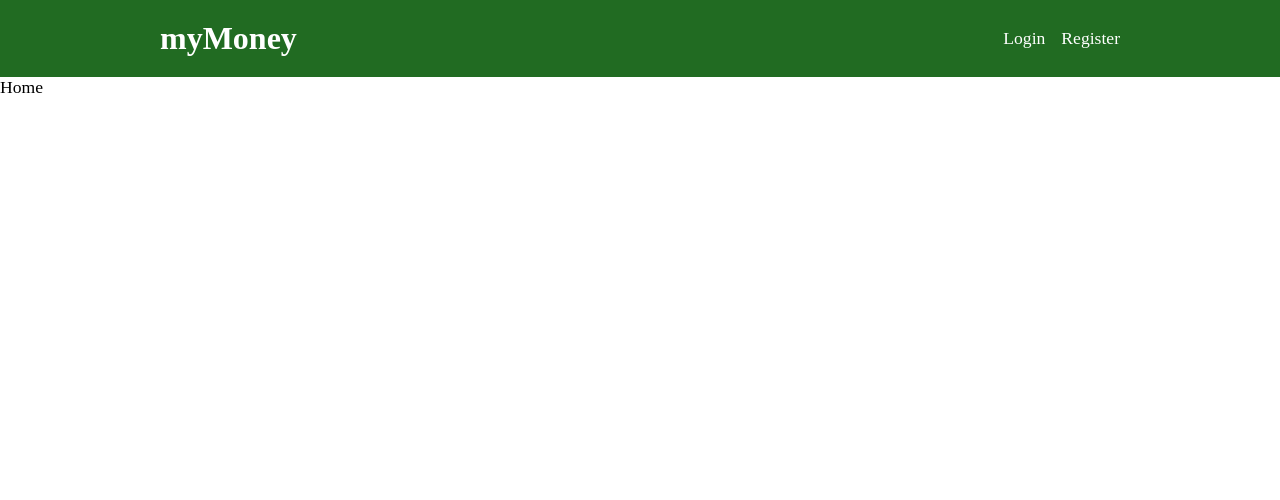
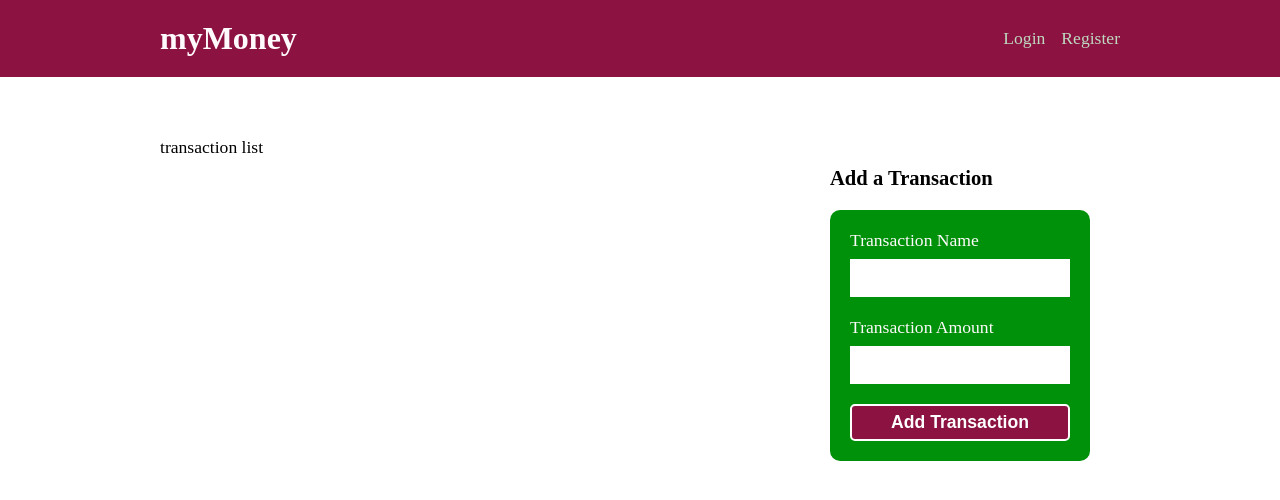
Before and after one commit to joshua-a-jones/finance-tracker, a React (Create React App) app: page / in a window 1280 px wide. Shown: the top 500 px of the page. Built offline with nearby package versions, Linux system fonts and the light colour scheme; no server answers.

Commit message:
added styling for home page and input form comp

```diff
--- a/src/components/navbar/Navbar.css
+++ b/src/components/navbar/Navbar.css
@@ -2,7 +2,8 @@
   padding: 20px 10px;
   box-sizing: border-box;
   width: 100%;
-  background-color: #216b22;
+  background-color: #8c1241;
+  color: #fffafc;
 }
 
 .navbar ul {
@@ -16,7 +17,6 @@
   margin-right: auto;
   font-weight: bold;
   font-size: 2rem;
-  color: white;
 }
 
 .navbar button,
@@ -26,7 +26,7 @@
 
 .navbar a {
   text-decoration: none;
-  color: white;
+  color: #bfd9c0;
 }
 
 .navbar a:hover {
--- a/src/pages/home/Home.css
+++ b/src/pages/home/Home.css
@@ -1,2 +1,63 @@
 .home {
+  display: grid;
+  grid-template-columns: 2fr 1fr;
+  max-width: 960px;
+  margin: 60px auto;
 }
+
+.home .content {
+  padding-right: 30px;
+}
+
+.home .side-bar {
+  padding: 30px;
+}
+
+.side-bar form {
+  padding: 20px;
+  border-radius: 10px;
+  background: #00910a;
+  color: #fffafc;
+}
+
+.side-bar input,
+.side-bar select {
+  display: block;
+  width: 100%;
+  padding: 10px;
+  margin-top: 8px;
+  box-sizing: border-box;
+  border: 0;
+  color: #8c1241;
+  font-size: 1rem;
+}
+
+.side-bar label {
+  margin: 0 auto 20px;
+  display: block;
+  color: #fffafc;
+}
+
+.side-bar h3 {
+  margin-bottom: 20px;
+}
+
+.sidebar aside {
+  margin-top: 40px;
+}
+
+.sidebar aside li {
+  margin: 10px;
+}
+
+.side-bar .button {
+  border: 2px solid white;
+  cursor: pointer;
+  font-size: 1em;
+  border-radius: 5px;
+  font-weight: bold;
+  padding: 6px 12px;
+  font-size: 1em;
+  background: #8c1241;
+  color: white;
+}
--- a/src/pages/home/Home.tsx
+++ b/src/pages/home/Home.tsx
@@ -1,6 +1,14 @@
 import React from "react";
 import "./Home.css";
+import TransactionForm from "./TransactionForm";
 
 export default function Home() {
-  return <div className="home">Home</div>;
+  return (
+    <div className="home">
+      <div className="content">transaction list</div>
+      <div className="side-bar">
+        <TransactionForm />
+      </div>
+    </div>
+  );
 }
--- /dev/null
+++ b/src/pages/home/TransactionForm.tsx
@@ -0,0 +1,38 @@
+import { FormEvent, useState } from "react";
+
+export default function TransactionForm() {
+  const [name, setName] = useState("");
+  const [amount, setAmount] = useState("");
+
+  const handleFormSubmit = (e: FormEvent<HTMLFormElement>) => {
+    e.preventDefault();
+  };
+  return (
+    <>
+      <h3>Add a Transaction</h3>
+      <form onSubmit={handleFormSubmit}>
+        <label>
+          <span>Transaction Name</span>
+          <input
+            type="text"
+            required
+            value={name}
+            onChange={(e) => setName(e.target.value)}
+          ></input>
+        </label>
+        <label>
+          <span>Transaction Amount</span>
+          <input
+            type="text"
+            required
+            value={amount}
+            onChange={(e) => setAmount(e.target.value)}
+          ></input>
+        </label>
+        <button className="button" type="submit">
+          Add Transaction
+        </button>
+      </form>
+    </>
+  );
+}
```
